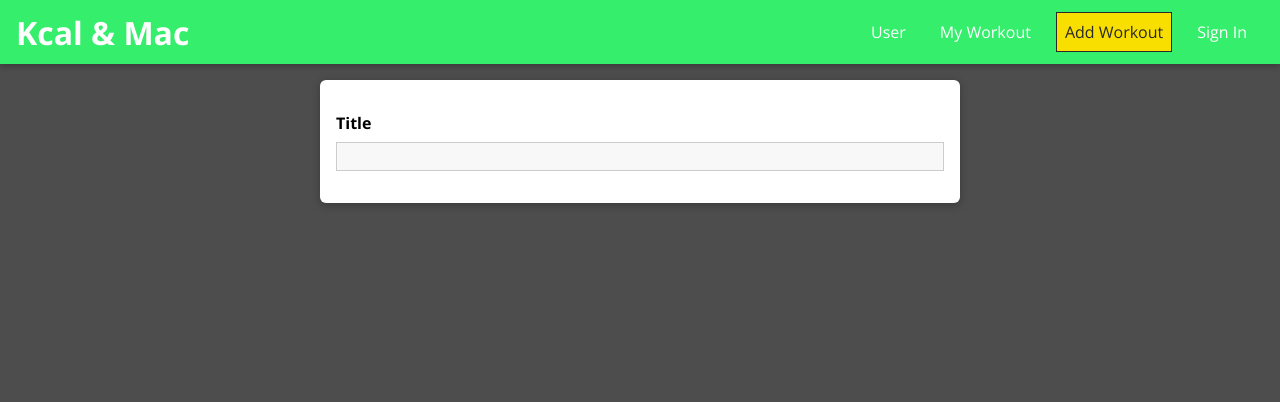
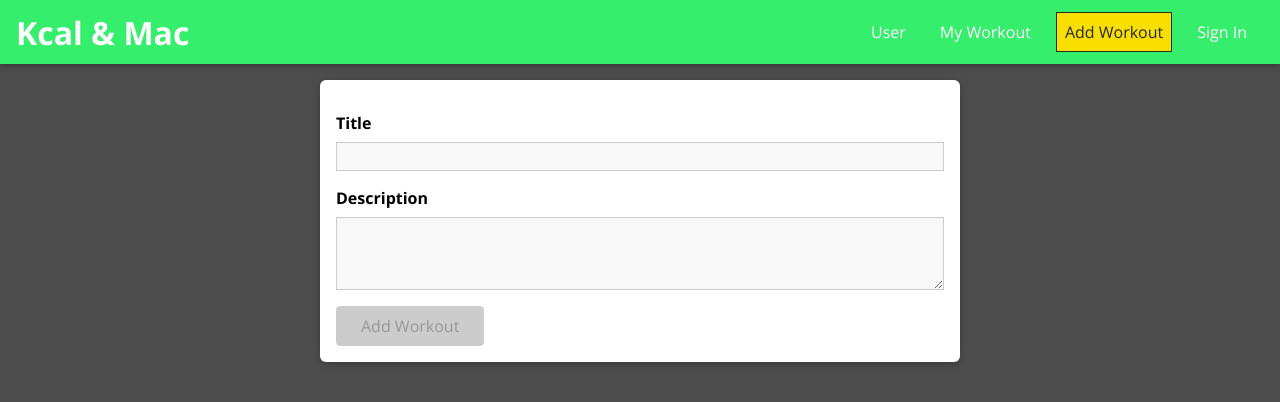
Before and after one commit to guptaSiddhant-JS/kcalandmac-community, a React (Create React App) app: page /workout/new in a window 1280 px wide. Shown: the top 402 px of the page. Built offline with nearby package versions, Linux system fonts and the light colour scheme.

Commit message:
Added the Validater for the form Submition

```diff
--- a/src/shared/components/FormElements/Inputs/Input.js
+++ b/src/shared/components/FormElements/Inputs/Input.js
@@ -1,4 +1,5 @@
 import React, { useReducer } from "react";
+import { useEffect } from "react";
 import { validate } from "../../../util/validators";
 import './Input.css';
 
@@ -25,6 +26,14 @@ const Input = props =>{
           inValid: false,
           isTouched: false
         });
+
+    const {id , onInput} = props;
+    const {value , isValid} = inputState;
+
+    useEffect( () =>{
+        onInput(id , value , isValid)
+    } , [id , value , isValid , onInput]);
+
     const changeHandler = event =>{
         dispatch({
                   type:'CHANGE' ,
@@ -54,7 +63,7 @@ const Input = props =>{
                          value={inputState.value} />
                    );
     return (
-        <div className={`form-control ${!inputState.inValid && inputState.isTouched && 'form-control--invalid'}`}>
+        <div className={`form-control ${!inputState.isValid && inputState.isTouched && 'form-control--invalid'}`}>
             <label htmlFor={props.id} >{props.label}</label>
             {element}
             {!inputState.isValid && inputState.isTouched && <p>{props.errorText}</p>}
--- a/src/workout/pages/NewWorkout/NewWorkout.js
+++ b/src/workout/pages/NewWorkout/NewWorkout.js
@@ -1,15 +1,75 @@
+import { useReducer } from 'react';
+import { useCallback } from 'react';
 import Input from '../../../shared/components/FormElements/Inputs/Input';
-import { VALIDATOR_REQUIRE } from '../../../shared/util/validators';
+import Button from '../../../shared/components/FormElements/Button/Button'
+import { VALIDATOR_MINLENGTH, VALIDATOR_REQUIRE } from '../../../shared/util/validators';
 import './NewWorkout.css'
+const formReducer = (state , action ) =>{
+  switch(action.type){
+    case'INPUT_CHANGE':
+    let formIsValid = true;
+    for(const inputId in state.inputs){
+      if(inputId === action.inputId)
+        formIsValid = formIsValid && action.isValid;
+      else formIsValid = formIsValid && state.inputs[inputId].isValid;
+    }
+         return {
+           ...state,
+           inputs:{
+              ...state.inputs,
+              [action.inputId]:{value : action.value , isValid: action.isValid}
+           },
+           isValid:formIsValid
+         };
+    default:
+      return state;
+  }
+}
+
 const NewWorkout = props =>{
+  const [formState , dispatch] = useReducer(formReducer , {
+    inputs:{
+      title:{
+        value:'',
+        isValid: false
+      },
+      description:{
+        value:'',
+        isValid: false
+      }
+    },
+    isValid:false
+  })
+  const inputHandler = useCallback((id , value , isValid) => {
+  dispatch({
+    type:'INPUT_CHANGE',
+    value:value,
+    isValid:isValid,
+    inputId:id
+  });
+  } , []);
+
   return (
       <form className='workout-form'>
           <Input
+            id='title'
             element='input'
             type='text'
             label='Title'
             validators={[VALIDATOR_REQUIRE()]}
-            errorText='Please enter a valid title' />
+            errorText='Please enter a valid title'
+            onInput={inputHandler} />
+
+            <Input
+            id='description'
+            element='textarea'
+            label='Description'
+            validators={[VALIDATOR_MINLENGTH(5)]}
+            errorText='Please enter a valid title'
+            onInput={inputHandler} />
+            <Button type='submit' disabled={!formState.isValid}>
+              Add Workout
+            </Button>
       </form>
   );
 }
```
